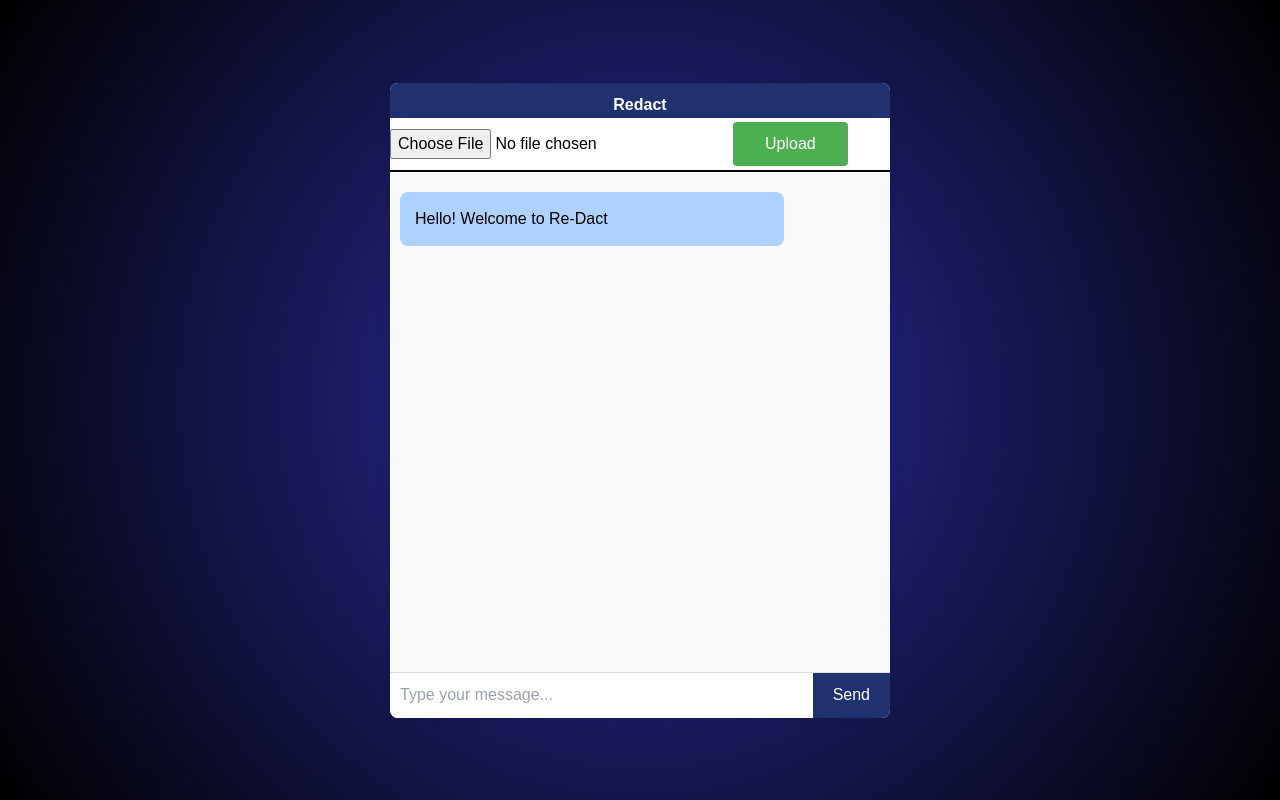
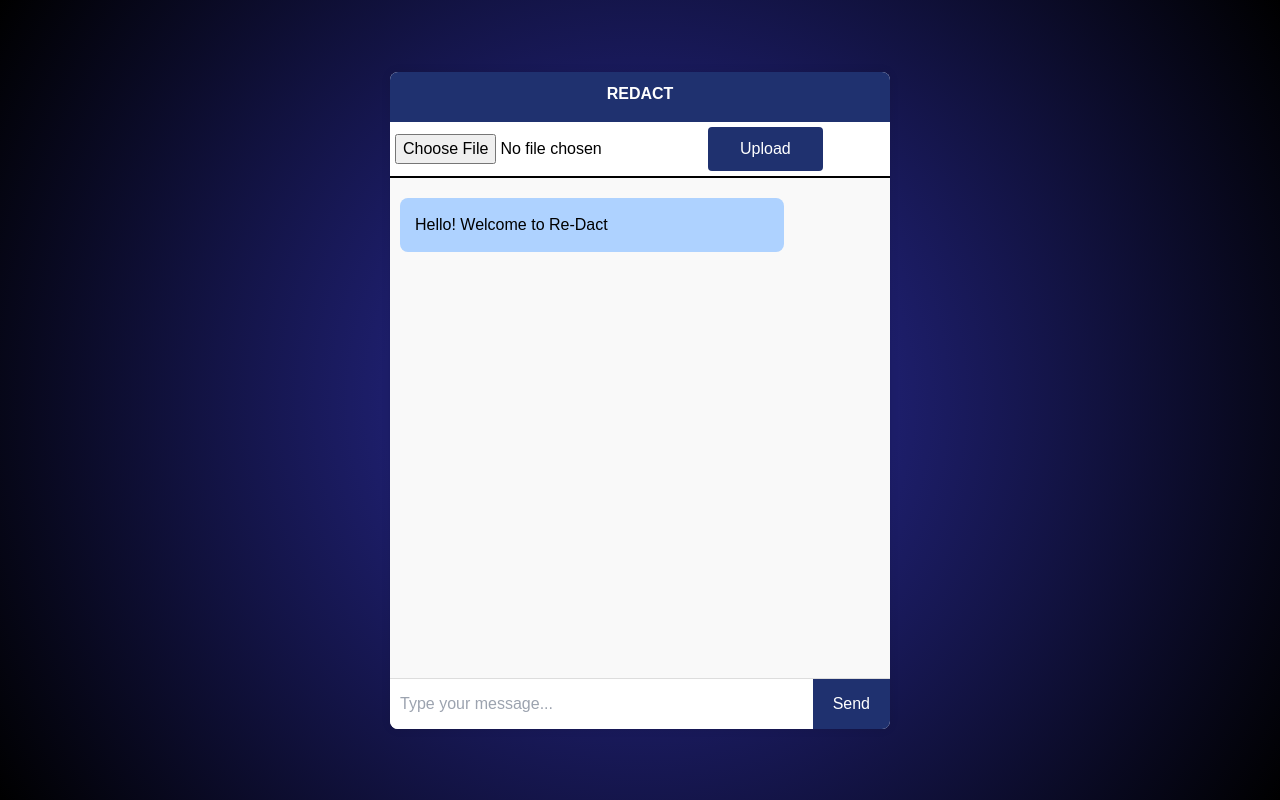
Before and after one commit to PYTRanger/RE-DACT, a React (Create React App) app in the folder re-dact/: page / in a window 1280 px wide. Built offline with nearby package versions, Linux system fonts and the light colour scheme.

Commit message:
Fix: CSS changes

```diff
--- a/re-dact/src/App.css
+++ b/re-dact/src/App.css
@@ -18,10 +18,11 @@
 
 .chat-container h2 {
   text-align: center;
-  height: 35px;
+  height: 50px;
+  text-transform: uppercase;
+  text-size-adjust: 24px ;
   background-color: #1F316F;
   color: white;
-
   margin: 0;
   padding: 10px;
   border-top-left-radius: 8px;
@@ -66,7 +67,7 @@
   flex: 1;
   padding: 10px;
   border: none;
-  height: 45px;
+  height: 50px;
   border-bottom-left-radius: 8px;
 }
 
--- a/re-dact/src/FileUploader.css
+++ b/re-dact/src/FileUploader.css
@@ -36,7 +36,7 @@
 }
 
 .upload-button {
-    background-color: #4CAF50;
+    background-color: #1F316F;
     border: none;
     color: white;
     padding: 10px 32px;
@@ -44,11 +44,14 @@
     text-decoration: none;
     display: inline-block;
     font-size: 16px;
-    margin: 4px 40px;
+    margin: 5px;
     cursor: pointer;
     border-radius: 4px;
 }
 
 .upload-button:hover {
-    background-color: #45a049;
+    background-color: #1F316F;
 }
+.x1 input{
+    margin: 5px;
+}
--- a/re-dact/src/FileUploader.js
+++ b/re-dact/src/FileUploader.js
@@ -42,8 +42,9 @@ const FileUploader = ({ setFile }) => {
     };
 
     return (
-        <div>
+        <div className='x1'>
             <input
+
                 type="file"
                 onChange={onFileChange}
                 accept=".docx, .pdf, .png, .jpg, .jpeg, .mp4, .mov"
```
